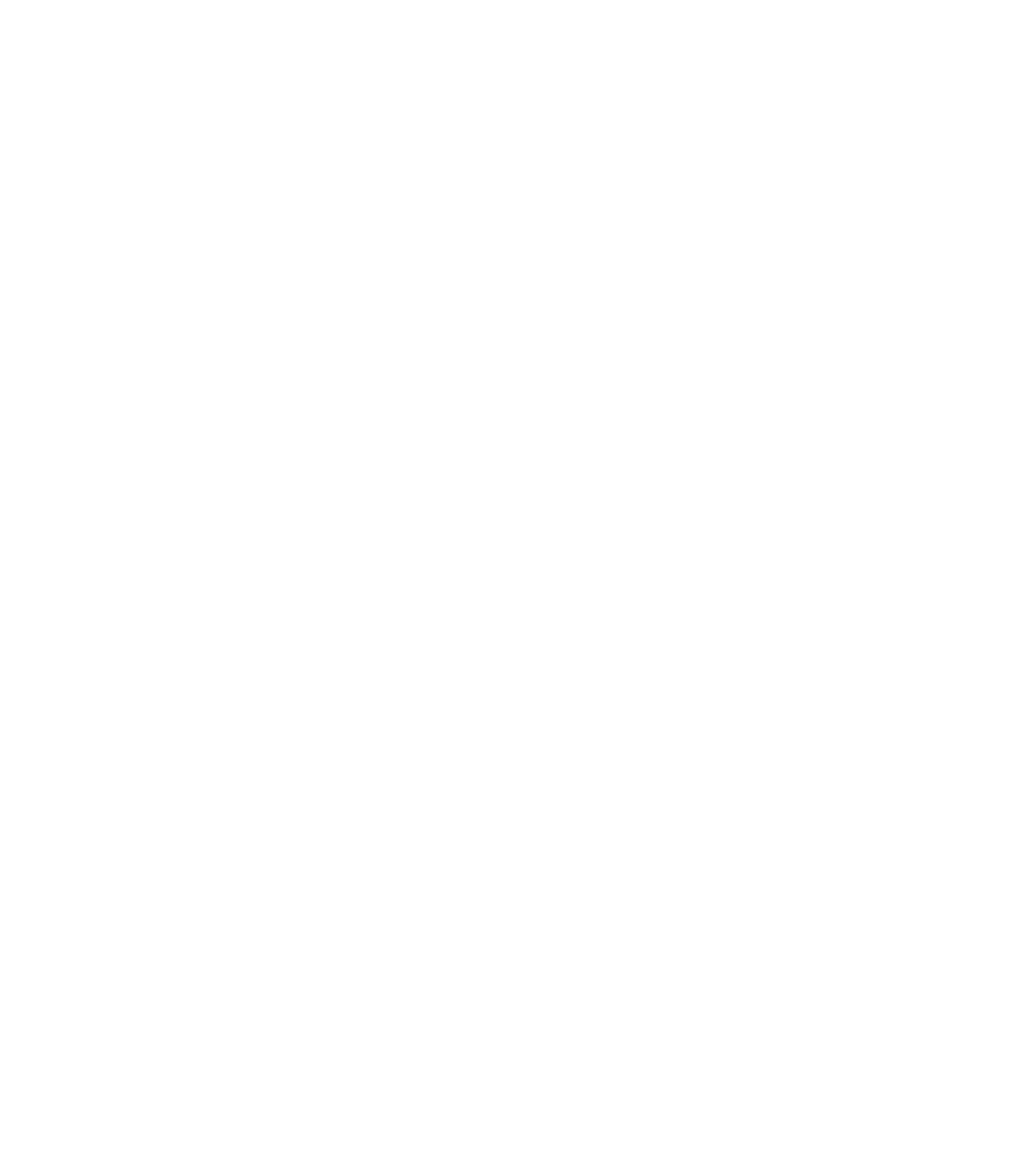
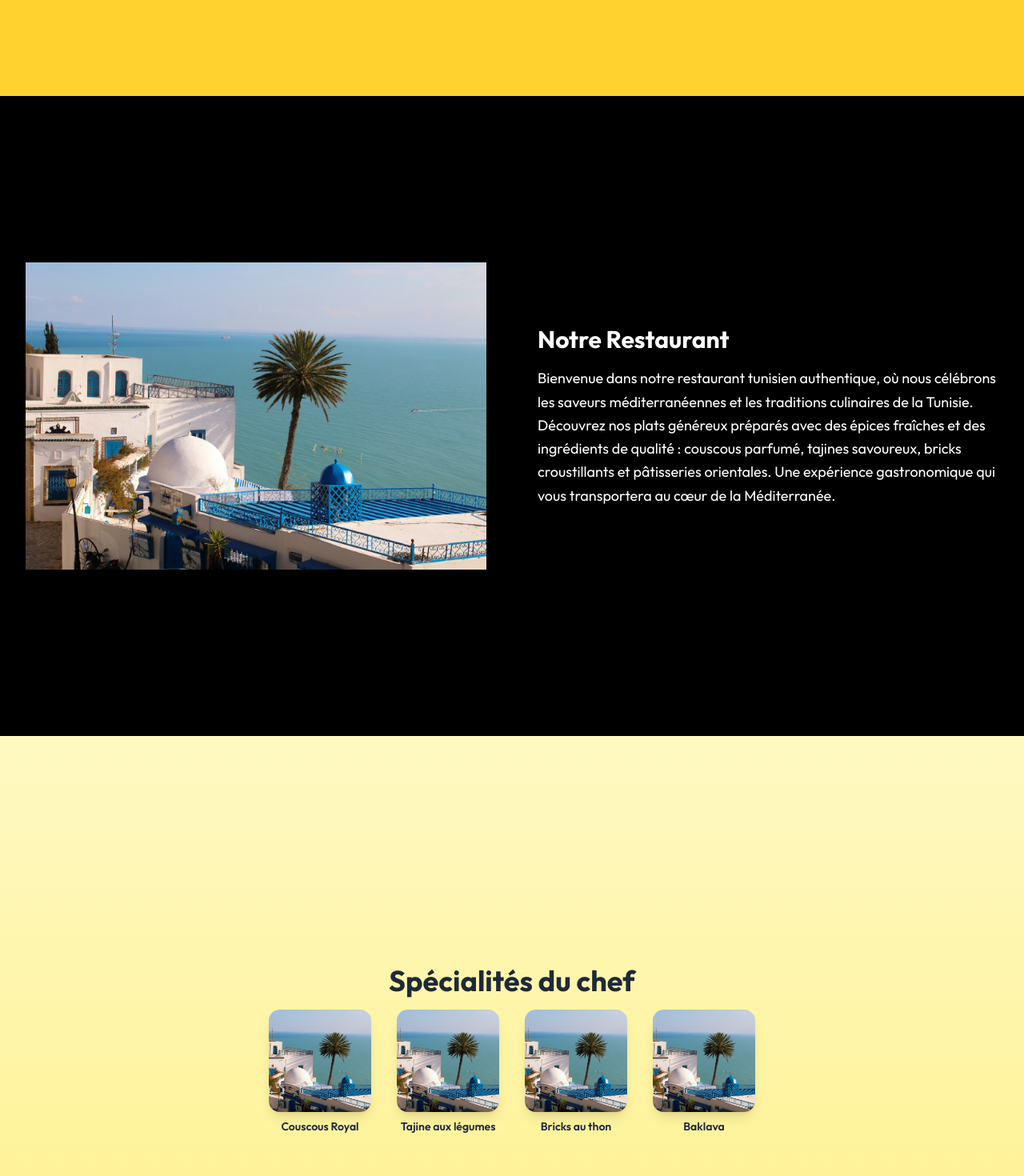
Before and after one commit to barkacode/saraya, a Next.js app: page / in a window 1280 px wide. Shown: the part 680-2150 px from the top of the page at 80% size. Before the commit the page ends 800 px from the top, so only its background shows below. Built offline with nearby package versions, Linux system fonts and the light colour scheme.

Commit message:
Refactor code structure for improved readability and maintainability

```diff
--- a/app/page.tsx
+++ b/app/page.tsx
@@ -1,4 +1,11 @@
 
+import MenuHighlight from '@/components/MenuHighlight';
+import Header from '@/components/Header';
+import About from '@/components/About';
 export default function Page() {
-return <div></div>;
+  return <div>
+    <Header />
+    <About/>
+    <MenuHighlight/>
+  </div>;
 }
--- /dev/null
+++ b/components/About.tsx
@@ -0,0 +1,21 @@
+export default function About() {
+  return (
+    <div className="h-screen bg-green-300 flex flex-row justify-center">
+      <div className="bg-black w-1/2 p-8 flex items-center justify-center">
+        <img src="./image.png" alt="About image" />
+      </div>
+      <div className=" bg-black p-8 text-white w-1/2 flex flex-col justify-center">
+        <h2 className="text-3xl font-bold mb-4">Notre Restaurant</h2>
+        <p className="sm:text-lg leading-relaxed text-sm">
+          Bienvenue dans notre restaurant tunisien authentique, où nous
+          célébrons les saveurs méditerranéennes et les traditions culinaires de
+          la Tunisie. Découvrez nos plats généreux préparés avec des épices
+          fraîches et des ingrédients de qualité : couscous parfumé, tajines
+          savoureux, bricks croustillants et pâtisseries orientales. Une
+          expérience gastronomique qui vous transportera au cœur de la
+          Méditerranée.
+        </p>
+      </div>
+    </div>
+  );
+}
--- /dev/null
+++ b/components/Header.tsx
@@ -0,0 +1,4 @@
+export default function header() {
+  return <div className="h-screen bg-amber-300">saraya
+  </div>;
+}
--- /dev/null
+++ b/components/MenuHighlight.tsx
@@ -0,0 +1,29 @@
+interface Highlight {
+    image: string;
+    name: string;
+}
+
+function Highlight({ image, name }: Highlight) {
+    return (
+        <div className="group flex flex-col items-center m-4 space-y-2 transition-transform hover:scale-105">
+            <div className="w-32 h-32 rounded-lg overflow-hidden shadow-lg">
+                <img src={image} alt={name} className="w-full h-full object-cover" />
+            </div>
+            <h3 className="text-center font-semibold text-gray-800 text-sm">{name}</h3>
+        </div>
+    );
+}
+
+export default function MenuHighlight() {
+    return (
+        <div className="min-h-screen bg-linear-to-b from-yellow-100 to-yellow-200 flex flex-col items-center justify-center py-12">
+            <h2 className="text-4xl font-bold text-gray-800">Spécialités du chef</h2>
+            <div className="flex px-8 justify-center max-x-screen-lg flex-wrap ">
+                <Highlight image="./image.png" name="Couscous Royal" />
+                <Highlight image="./image.png" name="Tajine aux légumes" />
+                <Highlight image="./image.png" name="Bricks au thon" />
+                <Highlight image="./image.png" name="Baklava" />
+            </div>
+        </div>
+    );
+}
```
Also changed, not shown: app/components/footer.tsx (added), app/components/navbar.tsx (added), components/contact.tsx (added), public/image.png (added).
